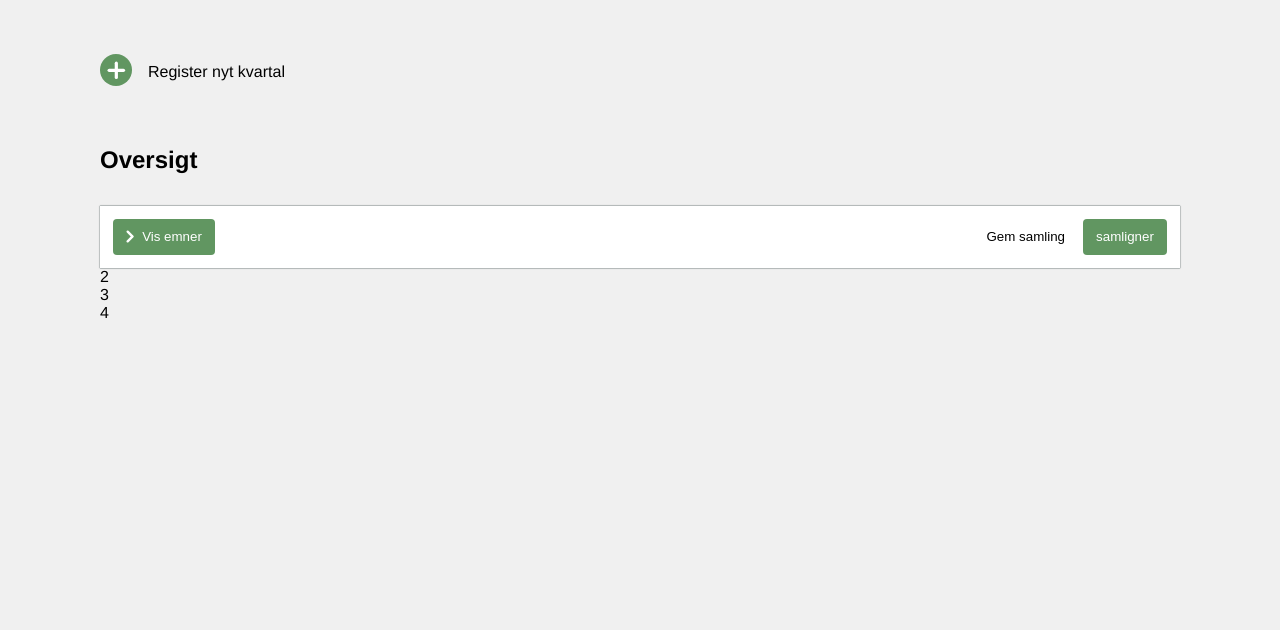
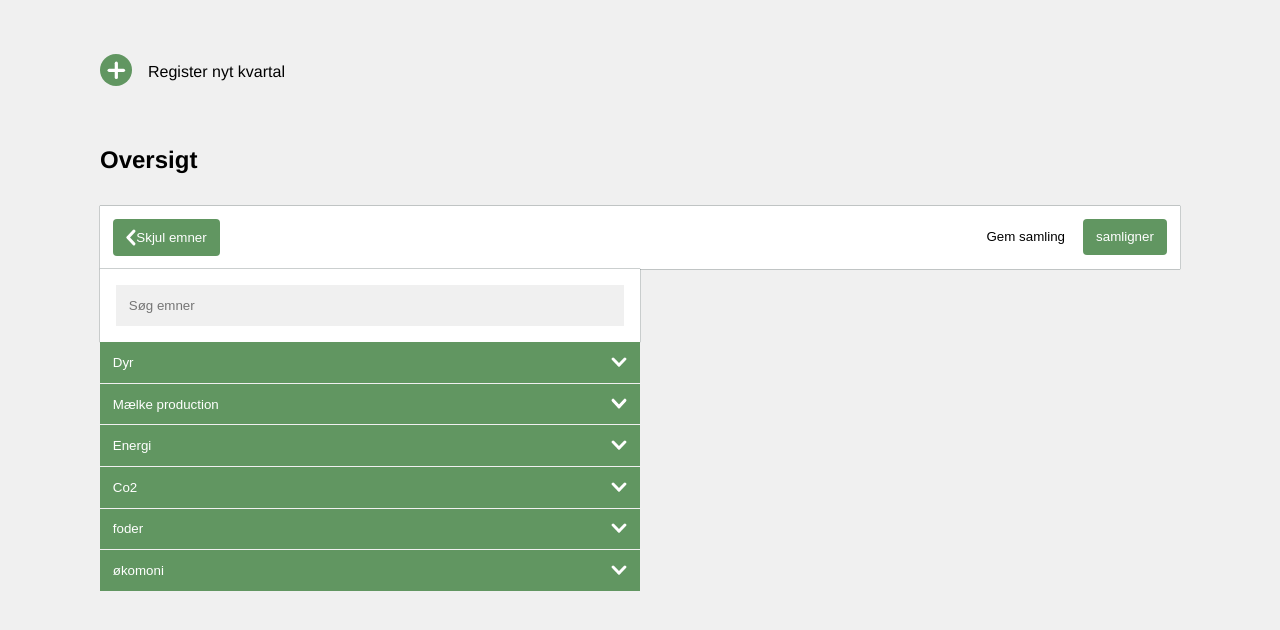
Before and after one commit to TheLoGgI/Arla-Project, a plain HTML site: page oversigt.html in a window 1280 px wide. Shown: the part 60-690 px from the top of the page. Drawn offline with Linux system fonts and the light colour scheme.

Commit message:
Oversigt accordian done

```diff
--- a/css/oversigt.css
+++ b/css/oversigt.css
@@ -7,11 +7,13 @@
     --ns-fs: 1.25rem;
     --bg-fs: 1.25rem;
 
-    --bg-blocks: #FFFFFF;
+    --bg-white: #FFFFFF;
     --bg-color: #F0F0F0;
     --main-dark: #006A38;
     --main-normal: #619661;
     --main-light: #99B87B;
+
+    --shadow: 0px 0px 0.6px .2px #314040;
 }
 
 
@@ -72,7 +74,7 @@ header li {
 }
 
 .blank-btn {
-    background-color: var(--bg-blocks);
+    background-color: var(--bg-white);
     border-radius: 4px;
     border: none;
     padding: .8em 1em;
@@ -117,8 +119,14 @@ header li {
 main {
     margin: 60px 100px 0 100px;
 }
-#plus-img{width: 2rem}
-#plus-tekst{margin-left: 1rem}
+
+#plus-img {
+    width: 2rem
+}
+
+#plus-tekst {
+    margin-left: 1rem
+}
 
 #registre-nyt-kvartal-plus {
     display: flex;
@@ -128,21 +136,106 @@ main {
 
 /*-------------------------graf-block--------------------------------------*/
 
-#oversigt-headline{
+#oversigt-headline {
     margin: 0 0 2rem 0
 }
 
 #sammenligning-box {
     display: flex;
     justify-content: space-between;
-    background-color: white;
+    background-color: var(--bg-white);
     padding: .8rem;
-     box-shadow: 0px 0px 1px .2px #314040;
-}
-#emne-knap{display: flex;
-align-items: center;
+    box-shadow:var(--shadow)
 }
 
-.arrow-right{margin-right: .5rem;
-width: .5rem}
+#emne-knap {
+    display: flex;
+    align-items: center;
+}
+
+.arrows {
+   transition: 0.3s;
+}
+
+#emne-box{width: 50%}
+
+#emne-soegecontainer {
+   background-color: var(--bg-white);
+    padding: 1rem;
+     box-shadow: var(--shadow)
+}
+
+.searchbar {
+    width: 100%;
+    padding: .8rem;
+    border: none;
+    background-color: var(--bg-color);
+}
+
+
+.emne-collapsible {
+    display: flex;
+    align-items: baseline;
+    justify-content: space-between;
+    background-color:var(--main-normal);
+    color: white;
+    margin: .5px 0;
+    cursor: pointer;
+    padding: .8rem;
+    width: 100%;
+    border: none;
+    outline: none;
+}
+
+
+.emne-arrow {}
+
+.emne {
+    display: flex;
+    align-items: baseline:;
+    justify-content: space-between;
+    background-color: var(--bg-white);
+    color: ;
+    cursor: pointer;
+    padding: .8rem .8rem .8rem 1.5rem;
+    margin: 0 0 0 0;
+    width: 100%;
+    border: none;
+    text-align: left;
+    outline: none;
+    display: flex;
+    align-items: baseline:
+}
+#emne-graa{background-color: var(--bg-color)}
+
+
+.dyr-arrow-flip {transform: scale(-1);
+    transition: 0.3s;}
+
+
+
+.active,
+.emne-collapsible:hover {
+    background-color: var(--main-dark);
+}
+
+.emne:after {
+    color: white;
+    font-weight: bold;
+    float: right;
+    margin-left: 5px;
+}
+
+.active-emne:after {}
+
+
+
+.content {
+    padding: 0;
+    max-height: 0;
+    overflow: hidden;
+    transition: max-height 0.2s ease-out;
+    background-color: #f1f1f1;
+}
+
 /*-------------------------oversigter-block--------------------------------------*/
--- /dev/null
+++ b/js/oversigt.js
@@ -0,0 +1,40 @@
+var coll = document.getElementsByClassName("emne-collapsible");
+var i;
+
+for (i = 0; i < coll.length; i++) {
+  coll[i].addEventListener("click", function()  {
+    this.classList.toggle("active");
+    var content = this.nextElementSibling;
+    if (content.style.maxHeight){
+      content.style.maxHeight = null;
+    } else {
+      content.style.maxHeight = content.scrollHeight + "px";
+    }
+  });
+}
+
+function flipArrowDyr() {
+   var arrow = document.getElementById("dyr-arrow");
+   arrow.classList.toggle("dyr-arrow-flip");
+}
+
+function flipArrowMaelk() {
+   var arrow = document.getElementById("maelk-arrow");
+   arrow.classList.toggle("dyr-arrow-flip");
+}
+function flipArrowEnergi() {
+   var arrow = document.getElementById("energi-arrow");
+   arrow.classList.toggle("dyr-arrow-flip");
+}
+function flipArrowCo2() {
+   var arrow = document.getElementById("co2-arrow");
+   arrow.classList.toggle("dyr-arrow-flip");
+}
+function flipArrowFoder() {
+   var arrow = document.getElementById("foder-arrow");
+   arrow.classList.toggle("dyr-arrow-flip");
+}
+function flipArrowOeko() {
+   var arrow = document.getElementById("oeko-arrow");
+   arrow.classList.toggle("dyr-arrow-flip");
+}
--- a/oversigt.html
+++ b/oversigt.html
@@ -36,7 +36,7 @@
         <section class="oversigt-section" id="oversigt-graf-container">
             <h2 id="oversigt-headline">Oversigt</h2>
             <div class="graf-element" id="sammenligning-box">
-                <div><button class="normal-btn" id="emne-knap"><img src="images/arrow-right.svg" class="arrow-right">Vis emner</button></div>
+                <div><button class="normal-btn" id="emne-knap"><img src="images/arrow-left.svg" class="arrow">Skjul emner</button></div>
                 <div>
                     <div>
                         <button class="blank-btn">Gem samling</button>
@@ -47,9 +47,65 @@
 
 
             </div>
-            <div class="graf-element" id="emner-box">2</div>
-            <div class="graf-element" id="graf-box">3</div>
-            <div class="graf-element" id="">4</div>
+            <div class="graf-element" id="emne-box">
+                <div id="emne-soegecontainer">
+                    <input type="text" placeholder="Søg emner" name="search" class="searchbar">
+
+
+
+
+                </div>
+                <div id="emne-container">
+
+
+                    <button class="emne-collapsible" onclick="flipArrowDyr()">Dyr<img src="images/Group%20180.svg" id="dyr-arrow" class="arrows"></button>
+                    <div class="content">
+                        <button class="emne" id="kwh">Købt strøm, kWh<img src="images/Group%20233.svg" class="emne-arrow"></button>
+                    </div>
+
+
+                    <button class="emne-collapsible" onclick="flipArrowMaelk()">Mælke production<img src="images/Group%20180.svg" id="maelk-arrow" class="arrows" ></button>
+                    <div class="content">
+                        <button class="emne" id="kwh">Købt strøm, kWh<img src="images/Group%20233.svg" class="emne-arrow"></button>
+                    </div>
+
+                    <button class="emne-collapsible" onclick="flipArrowEnergi()">Energi<img src="images/Group%20180.svg" id="energi-arrow" class="arrows"></button>
+                    <div class="content">
+                        <button class="emne" id="emne-graa">Købt strøm, kWh<img src="images/Group%20233.svg" class="emne-arrow"></button>
+                         <button class="emne" >Produceret strøm, kWh<img src="images/Group%20233.svg" class="emne-arrow"></button>
+                          <button class="emne" id="emne-graa">Diesel, liter<img src="images/Group%20233.svg" class="emne-arrow"></button>
+                           <button class="emne" >Benzin, liter<img src="images/Group%20233.svg" class="emne-arrow"></button>
+                    </div>
+
+                    <button class="emne-collapsible" onclick="flipArrowCo2()">Co2<img src="images/Group%20180.svg" id="co2-arrow" class="arrows"></button>
+                    <div class="content">
+                        <button class="emne" id="kwh">Købt strøm, kWh<img src="images/Group%20233.svg" class="emne-arrow"></button>
+                    </div>
+
+                    <button class="emne-collapsible" onclick="flipArrowFoder()">foder<img src="images/Group%20180.svg" id="foder-arrow" class="arrows"></button>
+                    <div class="content">
+                        <button class="emne" id="kwh">Købt strøm, kWh<img src="images/Group%20233.svg" class="emne-arrow"></button>
+                    </div>
+
+                    <button class="emne-collapsible" onclick="flipArrowOeko()">økomoni<img src="images/Group%20180.svg" id="oeko-arrow" class="arrows"></button>
+                    <div class="content">
+                        <button class="emne" id="kwh">Købt strøm, kWh<img src="images/Group%20233.svg" class="emne-arrow"></button>
+                    </div>
+
+
+
+
+
+                </div>
+
+
+
+
+
+
+            </div>
+            <div class="graf-element" id="graf-box"></div>
+            <div class="graf-element" id=""></div>
 
 
         </section>
@@ -63,4 +119,5 @@
 
 
     <script src="./js/main.js"></script>
+    <script src="./js/oversigt.js"></script>
 </body></html>
```
Also changed, not shown: images/Group 180.svg (added), images/Group 233.svg (added), images/arrow-left.svg (added).
